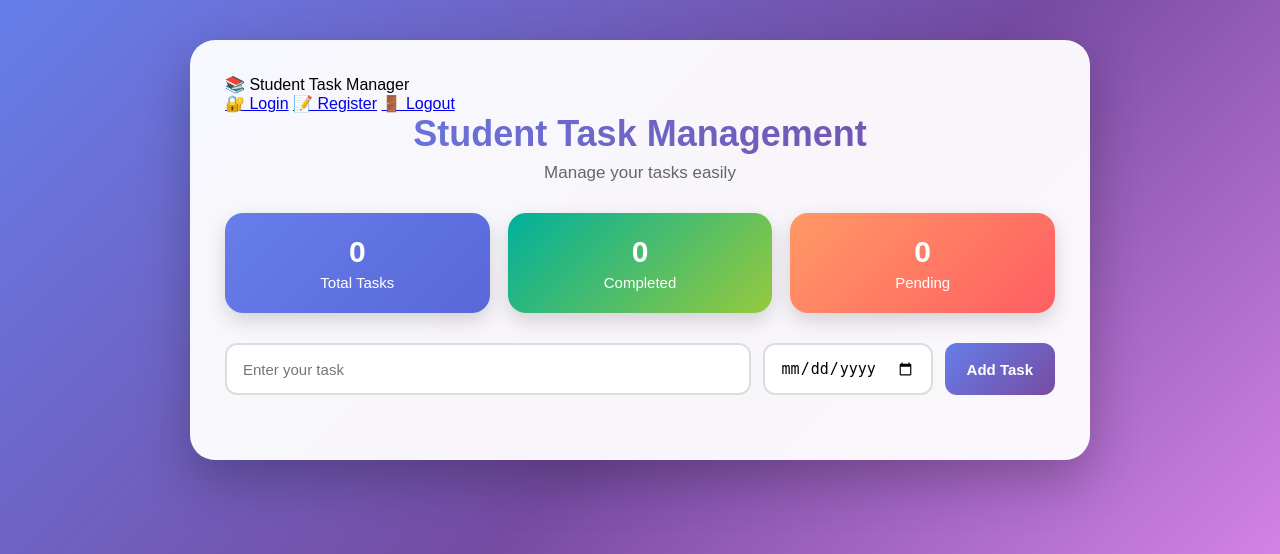
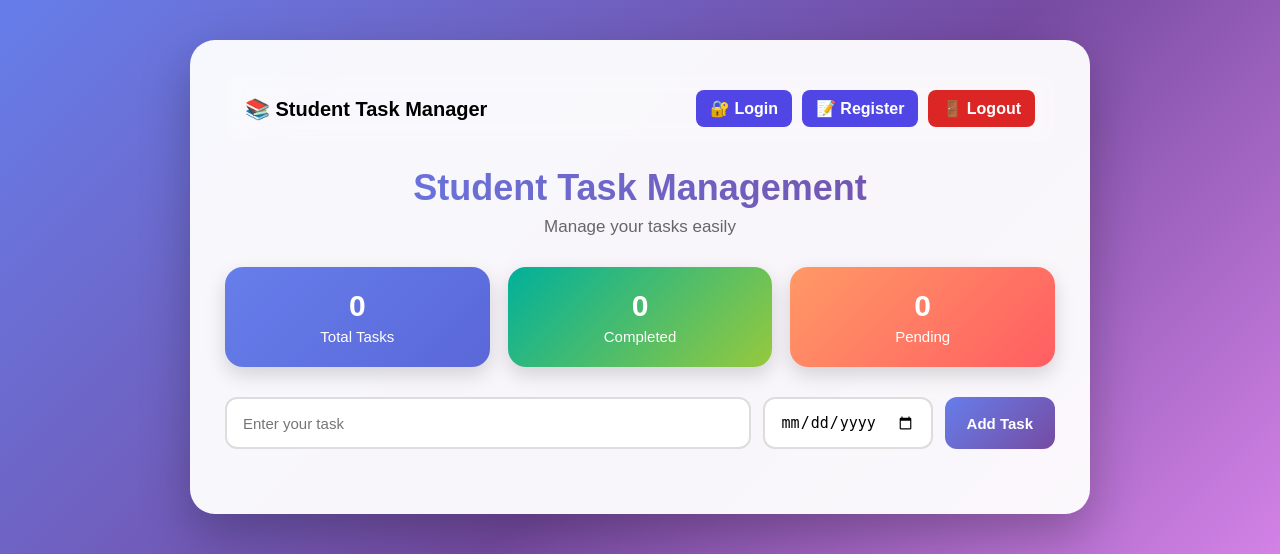
Before and after one commit to yaswanthdakkatha123/student-task-management, a Flask app: page / in a window 1280 px wide. Shown: the top 554 px of the page. Run offline with Flask 3, Linux system fonts and the light colour scheme.

Commit message:
Update style.css

```diff
--- a/static/style.css
+++ b/static/style.css
@@ -249,3 +249,55 @@ h1 {
     }
 
 }
+.navbar {
+    display: flex;
+    justify-content: space-between;
+    align-items: center;
+    gap: 15px;
+    margin-bottom: 25px;
+    padding: 15px 20px;
+    border-radius: 15px;
+    background: rgba(255, 255, 255, 0.15);
+    backdrop-filter: blur(10px);
+}
+
+.nav-title {
+    font-size: 20px;
+    font-weight: bold;
+}
+
+.nav-buttons {
+    display: flex;
+    gap: 10px;
+    flex-wrap: wrap;
+}
+
+.nav-btn {
+    text-decoration: none;
+    color: white;
+    padding: 9px 14px;
+    border-radius: 8px;
+    background: #4f46e5;
+    font-weight: bold;
+    transition: 0.3s;
+}
+
+.nav-btn:hover {
+    transform: translateY(-2px);
+    opacity: 0.85;
+}
+
+.logout-btn {
+    background: #dc2626;
+}
+
+@media (max-width: 600px) {
+    .navbar {
+        flex-direction: column;
+        text-align: center;
+    }
+
+    .nav-buttons {
+        justify-content: center;
+    }
+}
```
